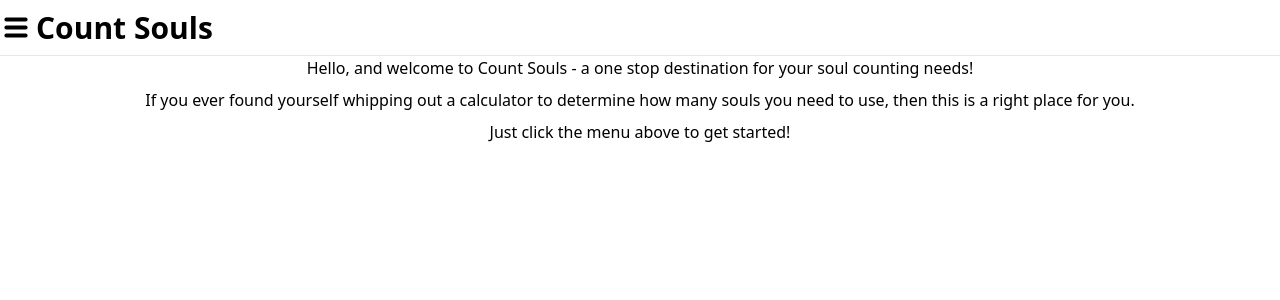
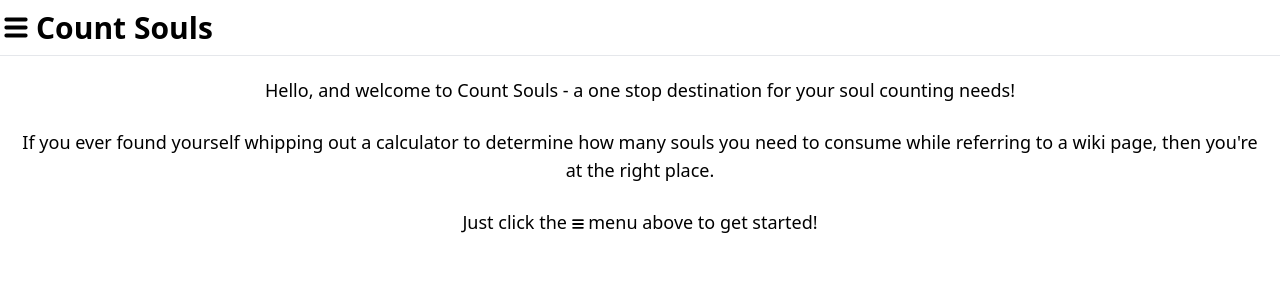
Before and after one commit to ElmarTalibzade/count-souls, a SvelteKit app: page / in a window 1280 px wide. Shown: the top 300 px of the page. Built offline with nearby package versions, Linux system fonts and the light colour scheme.

Commit message:
Updated homepage

```diff
--- a/src/routes/+page.svelte
+++ b/src/routes/+page.svelte
@@ -1,8 +1,16 @@
-<div class="space-y-2 text-center">
+<script lang="ts">
+  import menu from '../assets/icon_menu.svg';
+</script>
+
+<div class="space-y-6 p-5 text-center text-lg">
   <p>Hello, and welcome to Count Souls - a one stop destination for your soul counting needs!</p>
   <p>
     If you ever found yourself whipping out a calculator to determine how many souls you need to
-    use, then this is a right place for you.
+    consume while referring to a wiki page, then you're at the right place.
   </p>
-  <p>Just click the menu above to get started!</p>
+  <p>
+    Just click the <span class="inline-flex items-baseline"
+      ><img class="w-3" src={menu} alt="Menu" /></span
+    > menu above to get started!
+  </p>
 </div>
```
